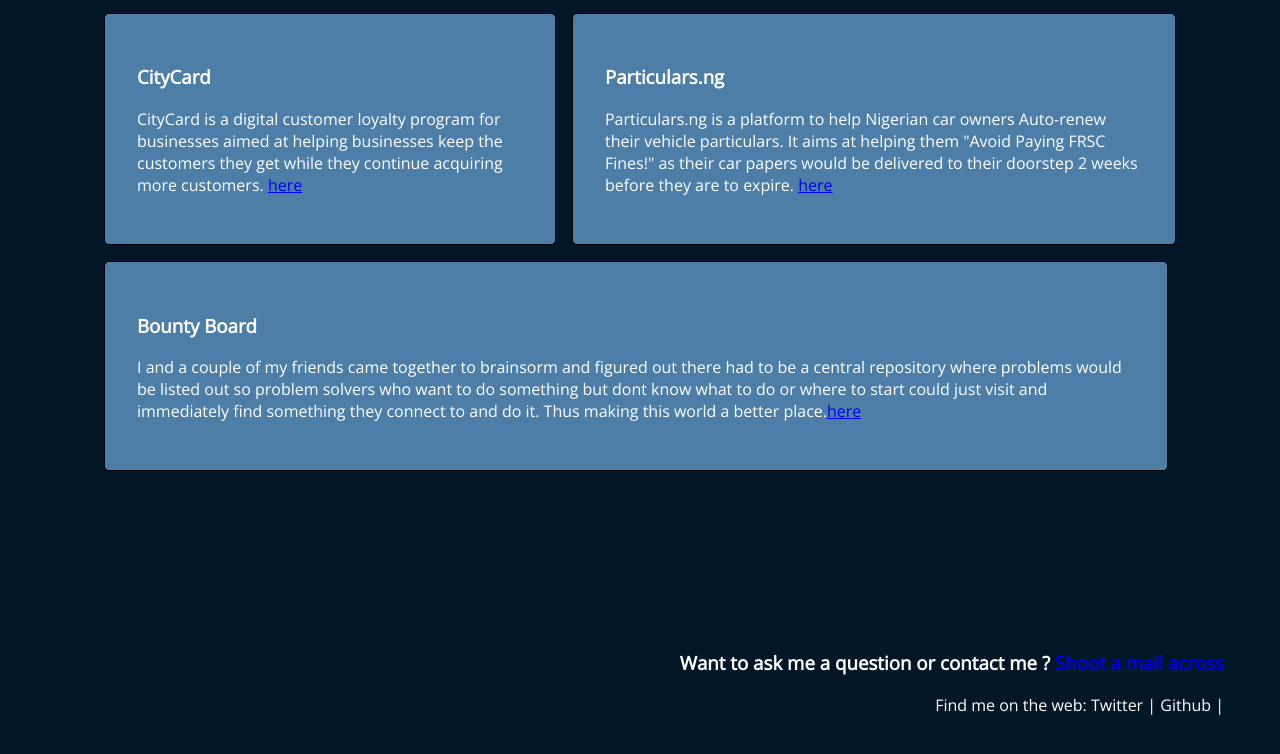
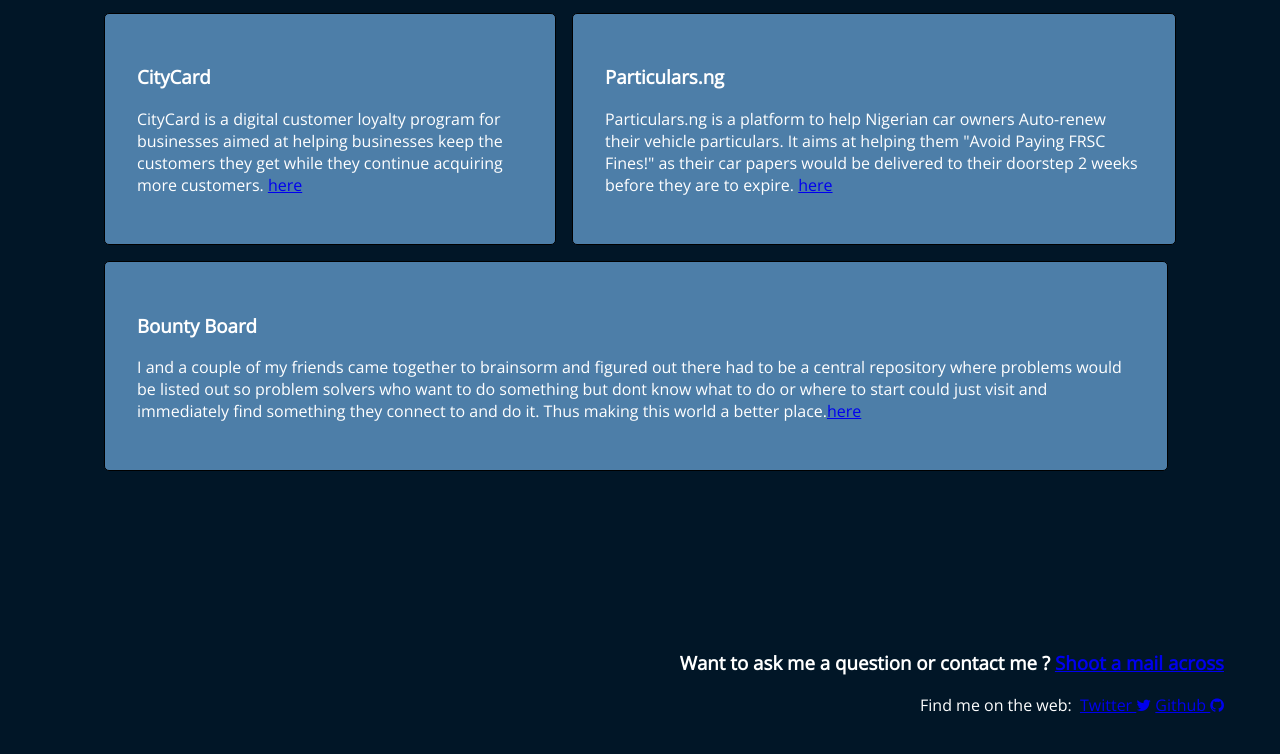
Before and after one commit to sandraisrael/Portfolio-O.U, a plain HTML site: page index.html in a window 1280 px wide. Shown: the part 690-1444 px from the top of the page. Drawn offline with nearby package versions, Linux system fonts and the light colour scheme.

Commit message:
twitter and github in footer

```diff
--- a/index.html
+++ b/index.html
@@ -58,7 +58,7 @@
       <div class="footer">
         <div class="container">
         <h3>Want to ask me a question or contact me ? <a href="mailto:udaleamehoj@gmail.com">Shoot a mail across</a> </h3>
-        <p>Find me on the web: Twitter | Github |</p>
+        <p>Find me on the web: <span>&nbsp;<a href="https://twitter.com/uncooloj">Twitter <i class="fa fa-twitter"></i></a>&nbsp;<a href="https://github.com/uncooloj">Github <i class="fa fa-github"></i></a> </span></p>
       </div>
       </div>
 
```
